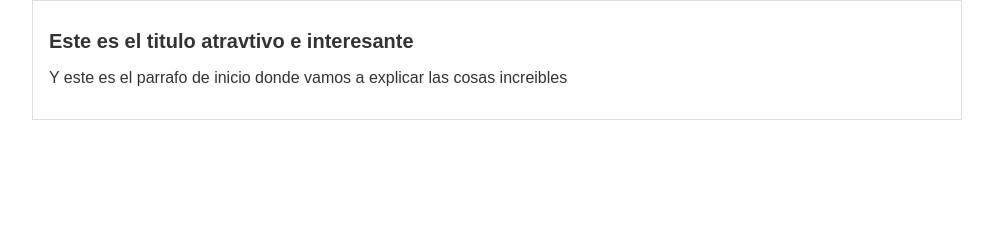
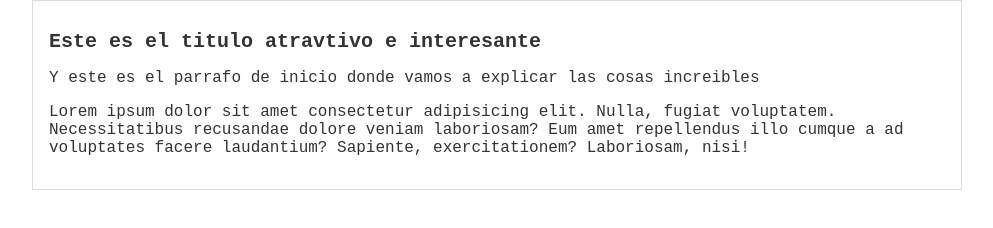
Before and after one commit to Alrivera99/Cursos-Platzi, a plain HTML site: page CursoGit/index.html in a window 1280 px wide. Shown: the whole page, without its empty margins (143-1136 px from the left). Drawn offline with Linux system fonts and the light colour scheme.

Commit message:
Agregado el contenido adicional del blog

```diff
--- a/CursoGit/css/estilos.css
+++ b/CursoGit/css/estilos.css
@@ -1,6 +1,6 @@
 body{
     text-align: center;
-    font-family: Arial, Helvetica, sans-serif;
+    font-family: 'Courier New', Courier, monospace;
     color: #333;
     margin: 0;
     font-size: 16px;
--- a/CursoGit/index.html
+++ b/CursoGit/index.html
@@ -12,6 +12,7 @@
         <div id="post">
             <h1>Este es el titulo atravtivo e interesante </h1>
             <p>Y este es el parrafo  de inicio donde vamos a explicar las cosas increibles</p>
+            <p>Lorem ipsum dolor sit amet consectetur adipisicing elit. Nulla, fugiat voluptatem. Necessitatibus recusandae dolore veniam laboriosam? Eum amet repellendus illo cumque a ad voluptates facere laudantium? Sapiente, exercitationem? Laboriosam, nisi!</p>
         </div>
     </div>
 </body>
```
